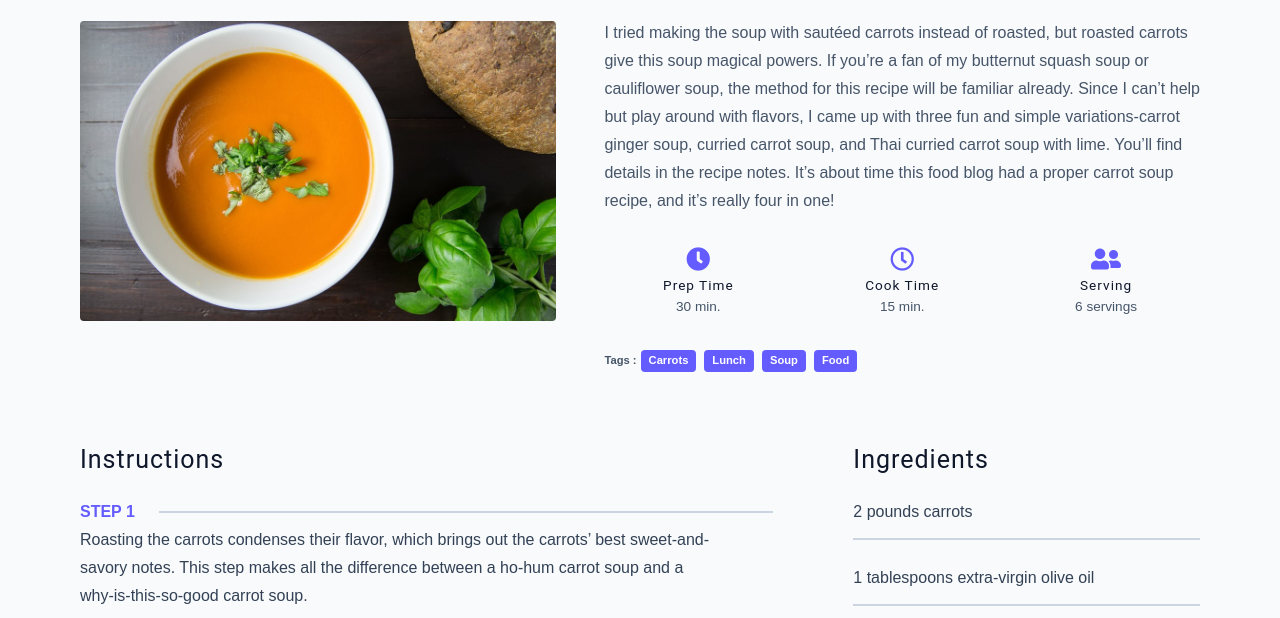
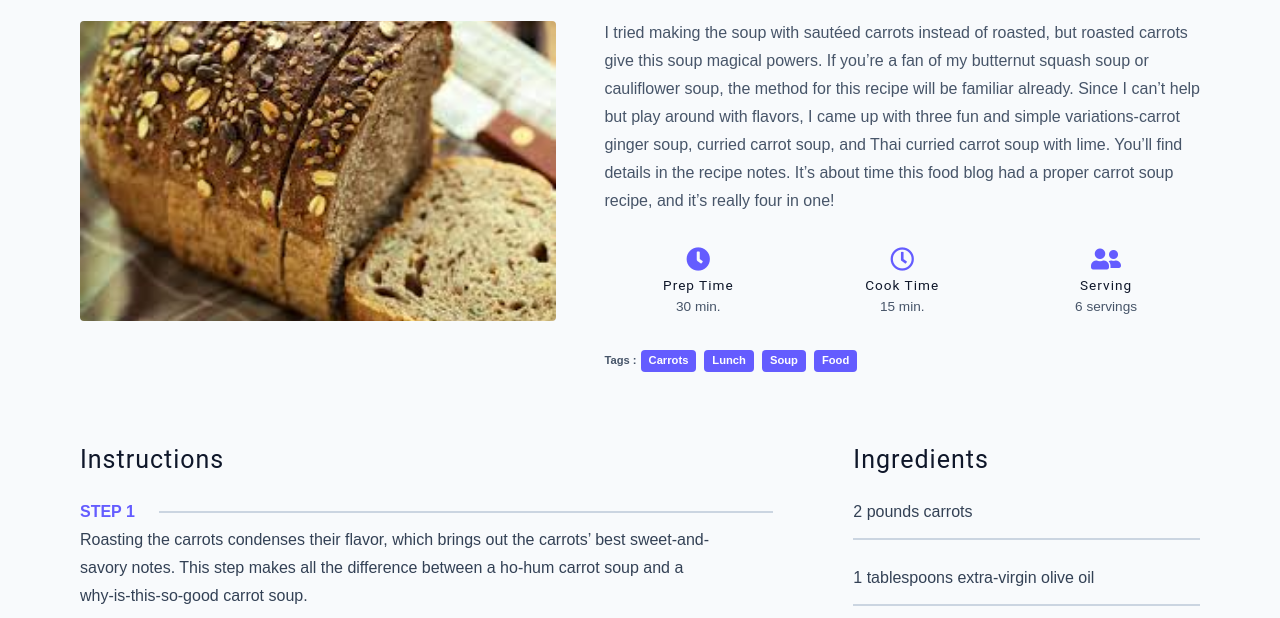
Before and after one commit to kavya2708-sudo/foodrecipieapp, a plain HTML site: page single-recipe1.html in a window 1280 px wide. Shown: the part 182-800 px from the top of the page. Drawn offline with Linux system fonts and the light colour scheme; files whose address does not match are found by name.

Commit message:
Update single-recipe1.html

```diff
--- a/single-recipe1.html
+++ b/single-recipe1.html
@@ -46,7 +46,7 @@
       <div class="recipe-page">
         <section class="recipe-hero">
           <img
-            src="./recipe-3.jpeg"
+            src="./recipe-2.jpeg"
             class="img recipe-hero-img"
           />
           <article class="recipe-info">
```
